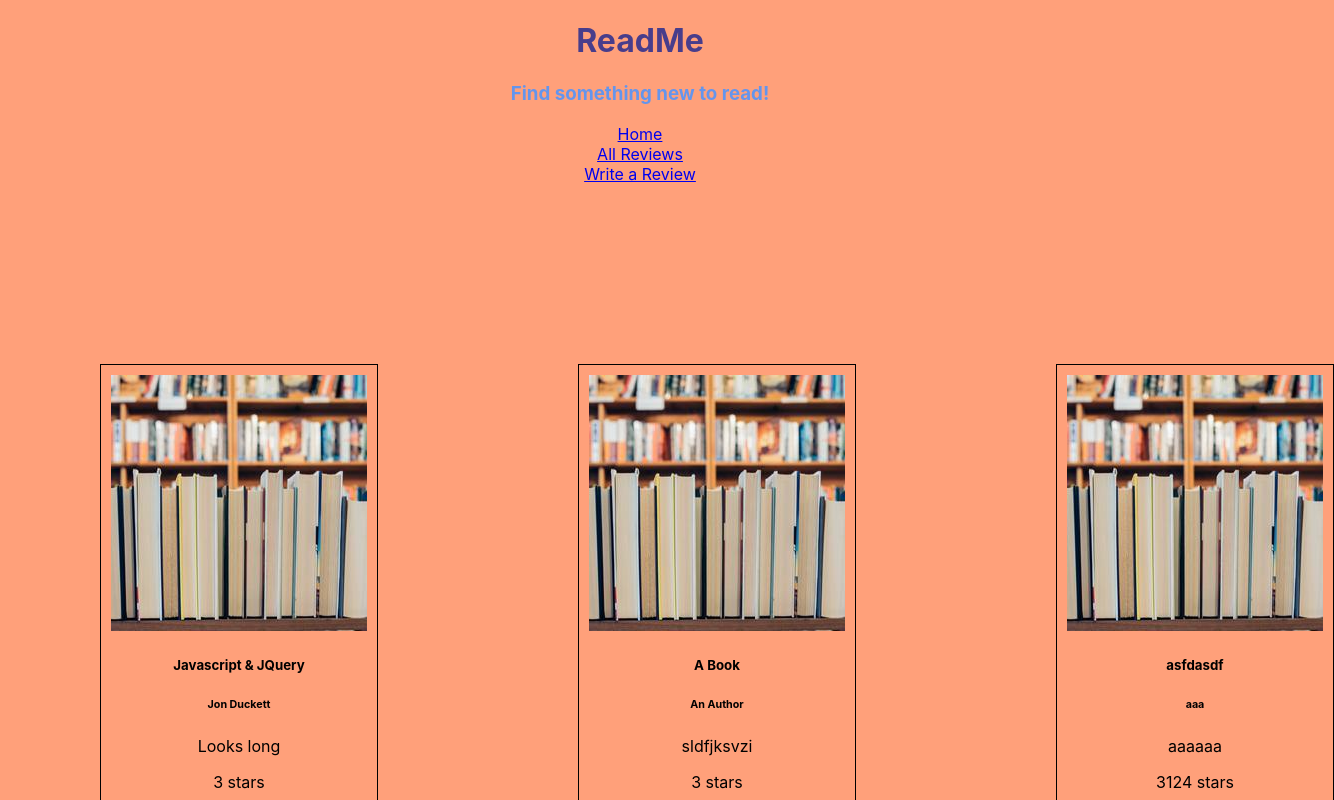
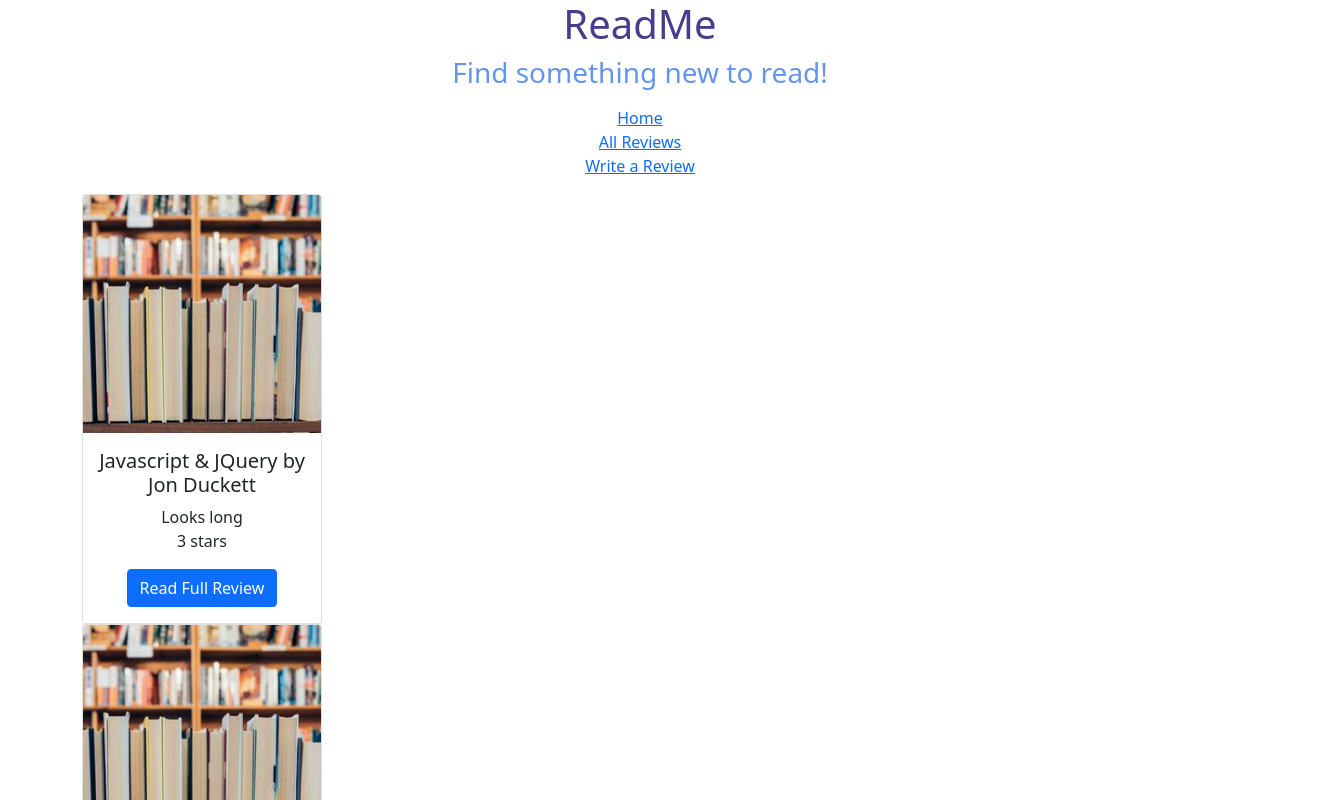
Before and after one commit to anirun/readmeapp-phase-2-pjt, a React (Create React App) app: page /reviews in a window 1280 px wide. Shown: the top 800 px of the page, 1334 px wide, since content can reach past the window. Built offline with nearby package versions, Linux system fonts and the light colour scheme; data requests are answered from the project's data file.

Commit message:
cards working

```diff
--- a/package.json
+++ b/package.json
@@ -7,7 +7,9 @@
     "@testing-library/jest-dom": "^5.14.1",
     "@testing-library/react": "^11.2.7",
     "@testing-library/user-event": "^12.8.3",
+    "bootstrap": "^5.1.0",
     "react": "^17.0.2",
+    "react-bootstrap": "^2.0.0-beta.6",
     "react-dom": "^17.0.2",
     "react-router-dom": "^5.3.0",
     "react-scripts": "4.0.3",
--- a/src/App.js
+++ b/src/App.js
@@ -6,6 +6,7 @@ import ReviewsList from './components/ReviewsList'
 import NewReviewForm from './components/NewReviewForm'
 import Review from './components/Review'
 import Navbar from './components/Navbar'
+import 'bootstrap/dist/css/bootstrap.min.css';
 // import SearchBar from './components/SearchBar'
 
 function App() {
@@ -48,7 +49,7 @@ function App() {
       <Switch>
 
         <Route exact path="/reviews">
-          <ReviewsList reviews={reviews} />
+          <ReviewsList reviews={reviews} history={history}/>
         </Route>
 
         <Route exact path="/reviews/new">
--- a/src/components/ReviewCard.js
+++ b/src/components/ReviewCard.js
@@ -1,31 +1,25 @@
 import React from 'react'
-import {
-    Card, CardImg, CardText, CardBody,
-    CardTitle, CardSubtitle, Button
-  } from 'reactstrap';
+import Card from 'react-bootstrap/Card'
+import Button from 'react-bootstrap/Button'
+import Col from 'react-bootstrap/Col'
 import book_icon from '../images/book_icon.jpeg'
 
 function ReviewCard({ book, author, text, rating }) {
 
-    const styles = {
-        border: '1px solid rgba(0, 0, 0, 5)',
-        width: 275, height: 450, margin: 100,
-        padding: '10px',
-        alignContent: 'center'
-   }
-
     return (
-            <Card style={styles}>
-                <CardImg src={book_icon} alt="Books." />
-                <CardBody>
-                    <CardTitle tag="h5">{book}</CardTitle>
-                    <CardSubtitle tag="h6" className="mb-2 text-muted">{author}</CardSubtitle>
-                    <CardText>{text.slice(0,10)}</CardText>
-                    <CardText>{rating} stars</CardText>
-                    <Button>Read Full Review</Button>
-                    <p />
-                </CardBody>
+        <Col>
+            <Card border="header" style={{ width: '15rem' }}>
+                <Card.Img variant="top" src={book_icon} alt="Books." />
+                <Card.Body>
+                    <Card.Title>{book} by {author}</Card.Title>
+                    <Card.Text>
+                        {text.slice(0,10)}
+                        <br />{rating} stars
+                    </Card.Text>
+                    <Button variant="primary" >Read Full Review</Button>
+                </Card.Body>
             </Card>
+        </Col>
     )
 }
 
--- a/src/components/ReviewsList.js
+++ b/src/components/ReviewsList.js
@@ -1,14 +1,15 @@
 import React from 'react';
 import ReviewCard from './ReviewCard';
+import { Container } from 'react-bootstrap'
 
 function ReviewsList( { reviews } ) {
 
     const ReviewCards = reviews.map((review) => <ReviewCard key={review.id} book={review.book} author={review.author} text={review.text} rating={review.rating} />)
 
     return (
-        <div className="centered">
+        <Container>
             {ReviewCards}
-        </div>
+        </Container>
     )
 }
 
```
Also changed, not shown: 1 other file (tests, documents, lock files or other folders).
